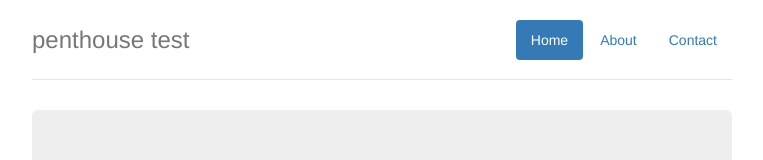
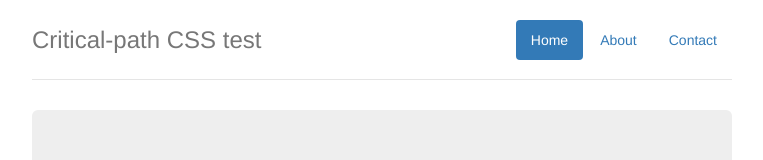
Before and after one commit to addyosmani/critical-path-css-demo, a website: page app/index.html in a window 1280 px wide. Shown: the top 160 px of the page, without its empty margins (258-1021 px from the left). Drawn offline with nearby package versions, Linux system fonts and the light colour scheme; files that its build step writes are made by us from their sources.

Commit message:
Minor word revision.

```diff
--- a/app/index.html
+++ b/app/index.html
@@ -25,7 +25,7 @@
                     <li><a href="#">About</a></li>
                     <li><a href="#">Contact</a></li>
                 </ul>
-                <h3 class="text-muted">penthouse test</h3>
+                <h3 class="text-muted">Critical-path CSS test</h3>
             </div>
 
             <div class="jumbotron">
```
Also changed, not shown: dist/index-critical.html, dist/index.html.
